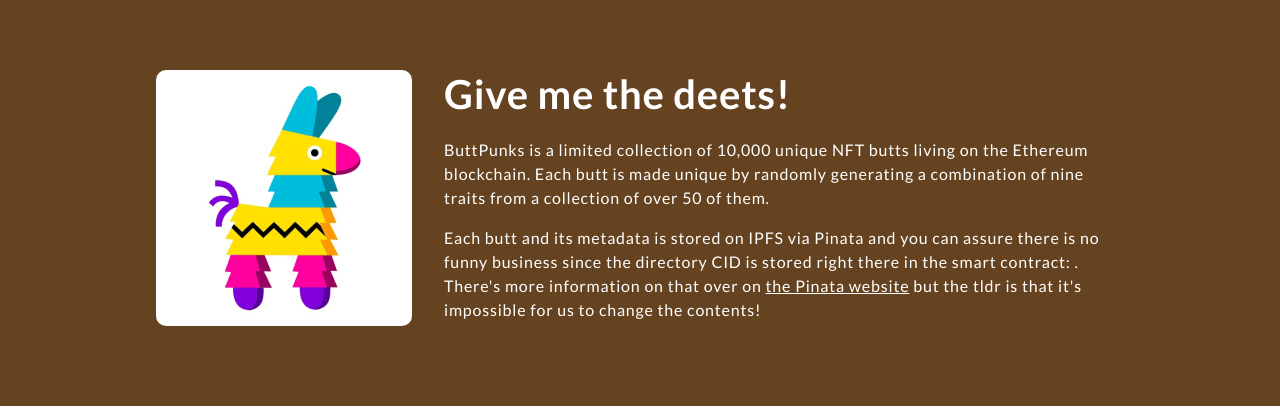
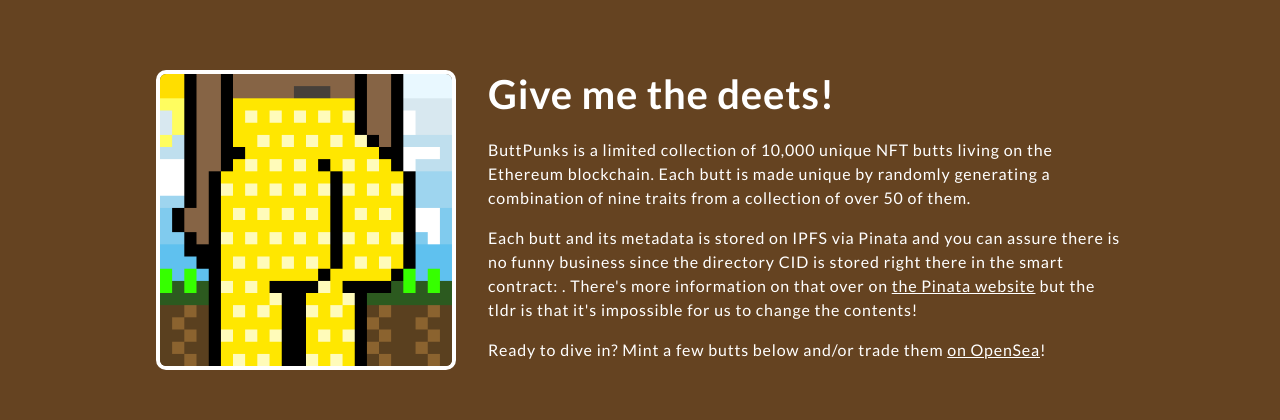
Before and after one commit to stonegithubs/punks-app, a React (Create React App) app: page /#/ in a window 1280 px wide. Shown: the part 499-919 px from the top of the page. Built offline with nearby package versions, Linux system fonts and the light colour scheme; a web font is replaced by a local one; what web3modal would draw is missing.

Commit message:
added preview and opensea link

```diff
--- a/src/components/PageHome.css
+++ b/src/components/PageHome.css
@@ -82,10 +82,11 @@
   display: block;
   width: 100%;
   border-radius: 10px;
+  border: 4px solid #fff;
 }
 .PageHome-sectionImg--pinata img {
-  min-width: 256px;
-  max-width: 256px;
+  min-width: 300px;
+  max-width: 300px;
   margin: auto;
 }
 .PageHome-section--details .PageHome-sectionImg {
--- a/src/components/PageHome.jsx
+++ b/src/components/PageHome.jsx
@@ -2,7 +2,7 @@
 import React from 'react';
 import AnchorAddress from './AnchorAddress';
 import SectionMint from './SectionMint';
-import PinataImgSrc from '../media/pinata.png';
+import ButtPreviewImgSrc from '../media/butt-preview.gif';
 import PreviewVideoSrc from '../media/preview.mp4';
 import { BUTTPUNK_CONTRACT_MAP } from '../service/web3';
 
@@ -22,9 +22,14 @@
       </div>
       <div className="PageHome-section PageHome-section--details">
         <div className="PageHome-sectionInner">
-          <div className="PageHome-sectionImg PageHome-sectionImg--pinata">
-            <img src={PinataImgSrc} alt="Pinata Logo" />
-          </div>
+          <a
+            className="PageHome-sectionImg PageHome-sectionImg--pinata"
+            href="https://testnets.opensea.io/collection/buttpunks"
+            target="_blank"
+            rel="noreferrer"
+          >
+            <img src={ButtPreviewImgSrc} alt="A preview of a few ButtPunks" />
+          </a>
           <div className="PageHome-sectionMain">
             <h2 className="PageHome-headline">Give me the deets!</h2>
             <p className="PageHome-blurb">
@@ -44,6 +49,12 @@
               {' '}
               but the tldr is that it&apos;s impossible for us to change the contents!
             </p>
+            <p className="PageHome-blurb">
+              Ready to dive in? Mint a few butts below and/or trade them
+              {' '}
+              <a href="https://testnets.opensea.io/collection/buttpunks" target="_blank" rel="noreferrer">on OpenSea</a>
+              !
+            </p>
           </div>
         </div>
       </div>
```
Also changed, not shown: src/media/butt-preview.gif (added), src/media/pinata.png (deleted).
